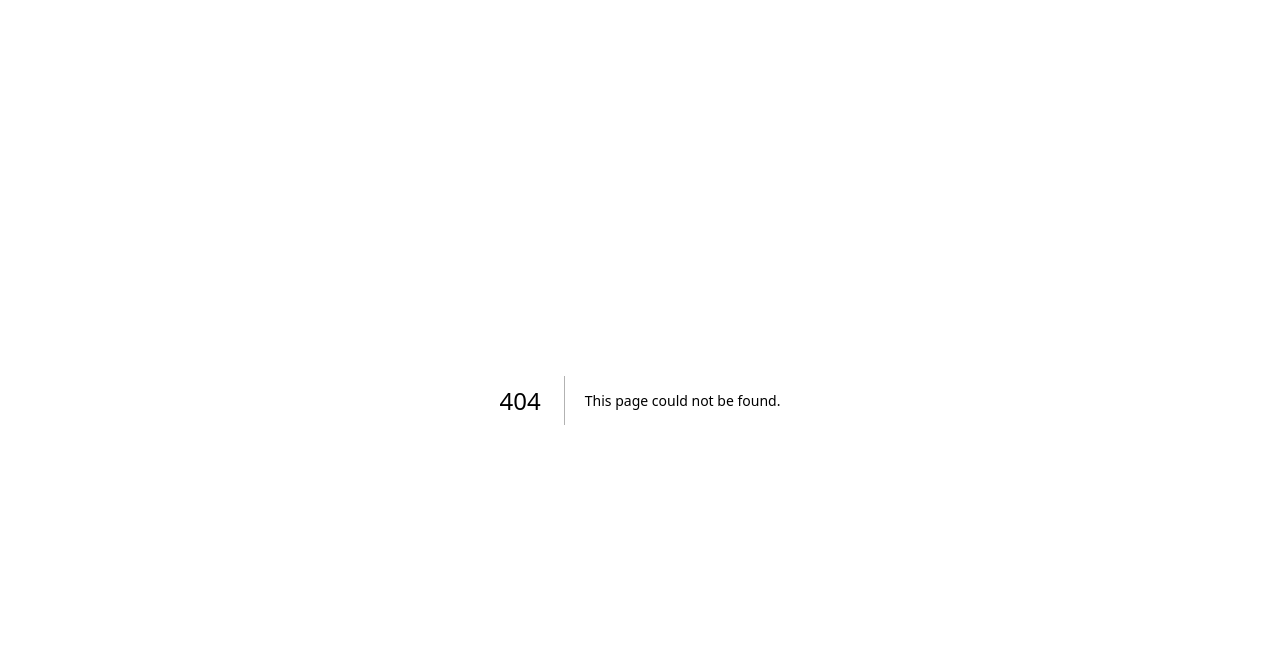
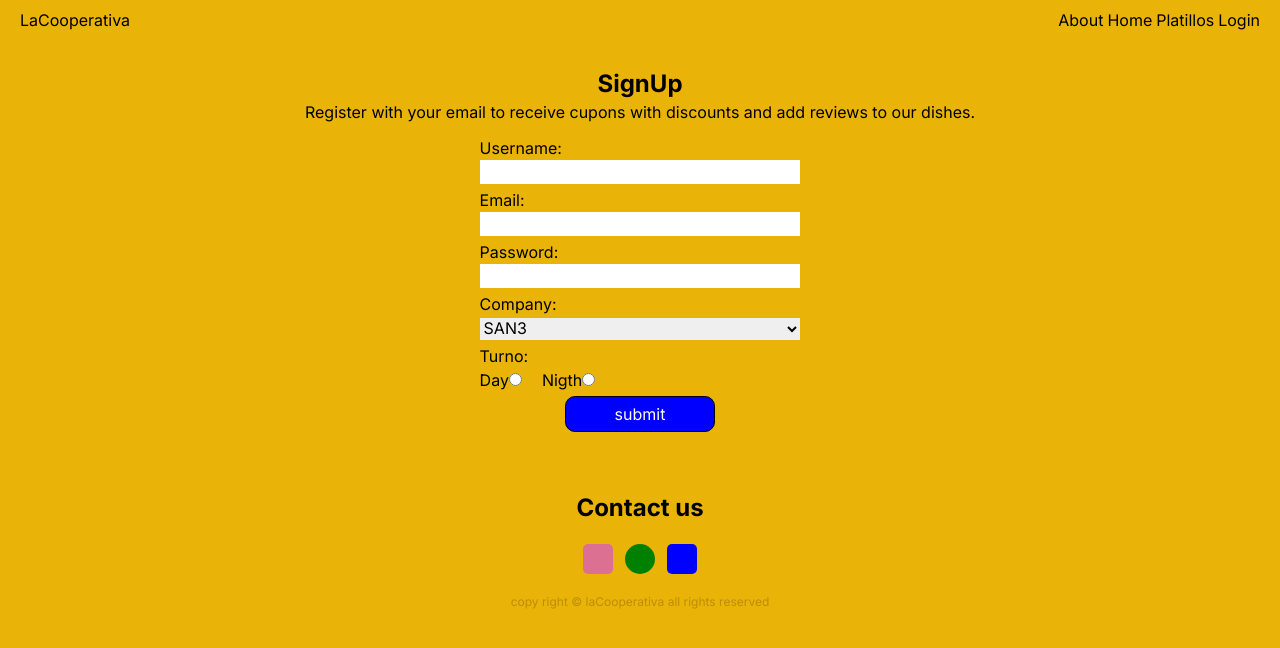
Before and after one commit to Pivanrios/laCooperativa, a Next.js app: page /register in a window 1280 px wide. Before the commit this address had no page. Shown: the top 648 px of the page. Built offline with nearby package versions, Linux system fonts and the light colour scheme; no server answers.

Commit message:
add register page

```diff
--- /dev/null
+++ b/src/app/(customer)/register/page.js
@@ -0,0 +1,12 @@
+import Signup from '@/src/components/Signup/Signup'
+import React from 'react'
+
+function SignUpPage() {
+  return (
+    <section>
+        <Signup/>
+    </section>
+  )
+}
+
+export default SignUpPage
--- a/src/components/RegisterForm.jsx
+++ b/src/components/RegisterForm.jsx
@@ -3,12 +3,15 @@
 import { useEffect, useState } from "react";
 //context
 import { useAuth } from "../context/AuthContext"
+//
+import { useRouter } from "next/navigation";
 
 function RegisterForm() {
   //
   const {currentUser} = useAuth();
   //state
   const [login, setLogin] = useState(false);
+  const router = useRouter();
   //look for current user
   useEffect(()=>{
     if(currentUser){
@@ -25,7 +28,8 @@ function RegisterForm() {
         <h3 className='text-2xl font-bold'>Register</h3>
         <p className=" "> Register with your email to receive cupons with discounts and add reviews to our dishes. </p>
 
-        <button className='btn self-center'>Register</button>
+        <button className='btn self-center'
+                onClick={()=>{router.push('/register')}}>Register</button>
       </div>}
     </section>
   )
```
